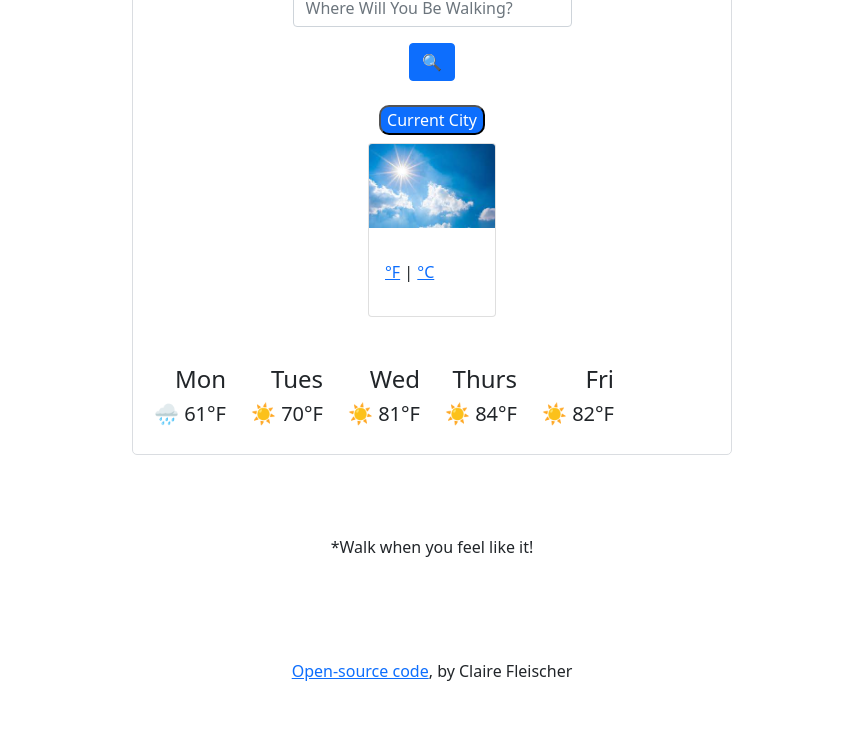
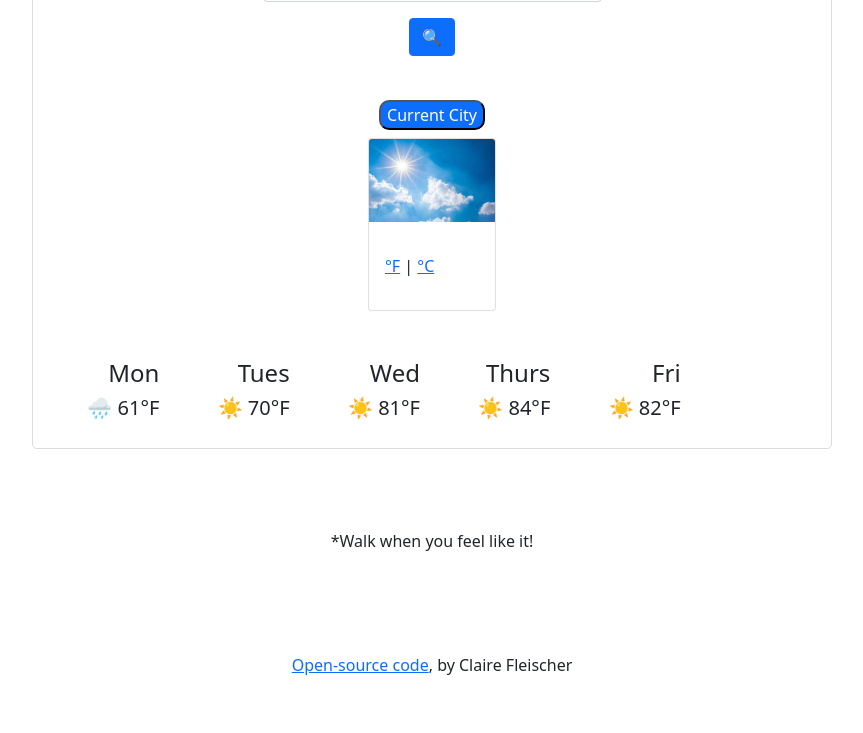
Before and after one commit to ladyhobbit13/Vanilla-Weather-App, a plain HTML site: page index.html in a window 1280 px wide. Shown: the part 161-894 px from the top of the page, without its empty margins (208-1071 px from the left). Drawn offline with nearby package versions, Linux system fonts and the light colour scheme.

Commit message:
Updated CSS

```diff
--- a/src/style.css
+++ b/src/style.css
@@ -1,5 +1,5 @@
 #weather-app {
-  max-width: 600px;
+  max-width: 800px;
   margin: 30px auto;
   padding: 20px;
   border: 1px solid #dadde1;
@@ -9,11 +9,21 @@ h1 {
   text-align: center;
   font-size: 38px;
 }
+.mb-3 {
+  width: 100%;
+  display: block;
+  margin: 0 auto;
+}
 form {
   text-align: center;
+  width: 50%;
+  margin: 0 auto;
+  display: block;
+  padding: 20px;
 }
-.mb-3 {
-  width: 50%;
+
+#search-button {
+  width: 100%;
   display: block;
   margin: 0 auto;
 }
```
